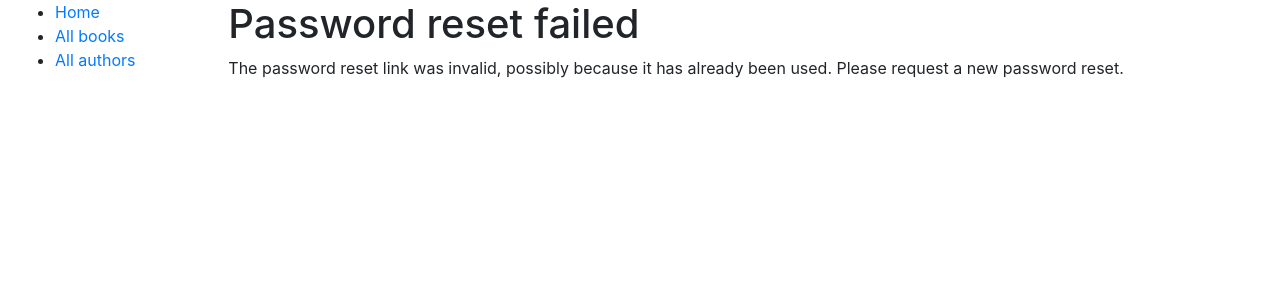
After one commit to F3lip8/Avalia-o-Bimestral, a Django app: template Biblioteca/catalog/templates/registration/password_reset_confirm.html in a window 1280 px wide. The commit adds this page. Shown: the top 300 px of the page. Run offline with Django 3.2, Linux system fonts and the light colour scheme; the template is opened without the code that fills it, so the values that code supplies are empty; some libraries are stand-ins or nearby versions.

Commit message:
ETAPA 8/ redefinicao de senha concluida

```diff
--- a/Biblioteca/Biblioteca/urls.py
+++ b/Biblioteca/Biblioteca/urls.py
@@ -26,4 +26,5 @@ urlpatterns = [
     path('catalog/', include('catalog.urls')),
     path('', RedirectView.as_view(url='catalog/', permanent=True)),
     path('catalog/', include('catalog.urls')),
+    path('accounts/', include('django.contrib.auth.urls')),
 ] + static(settings.STATIC_URL, document_root=settings.STATIC_ROOT)
--- a/Biblioteca/catalog/models.py
+++ b/Biblioteca/catalog/models.py
@@ -3,6 +3,7 @@ from django.urls import reverse
 from django.db.models import UniqueConstraint
 from django.db.models.functions import Lower
 import uuid
+
 
 # Create your models here.
 class Genre(models.Model):
--- a/Biblioteca/catalog/templates/base_generic.html
+++ b/Biblioteca/catalog/templates/base_generic.html
@@ -25,7 +25,26 @@
             </ul>
           {% endblock %}
         </div>
-        <div class="col-sm-10">{% block content %}{% endblock %}</div>
+        <div class="col-sm-10">{% block content %}{% endblock %}
+        {% block pagination %}
+          {% if is_paginated %}
+              <div class="pagination">
+                  <span class="page-links">
+                      {% if page_obj.has_previous %}
+                          <a href="{{ request.path }}?page={{ page_obj.previous_page_number }}">previous</a>
+                      {% endif %}
+                      <span class="page-current">
+                          Page {{ page_obj.number }} of {{ page_obj.paginator.num_pages }}.
+                      </span>
+                      {% if page_obj.has_next %}
+                          <a href="{{ request.path }}?page={{ page_obj.next_page_number }}">next</a>
+                      {% endif %}
+                  </span>
+              </div>
+          {% endif %}
+        {% endblock %}</div>
+
+
       </div>
     </div>
   </body>
--- a/Biblioteca/catalog/templates/index.html
+++ b/Biblioteca/catalog/templates/index.html
@@ -14,4 +14,7 @@
     <li><strong>Copies available:</strong> {{ num_instances_available }}</li>
     <li><strong>Authors:</strong> {{ num_authors }}</li>
   </ul>
+  <p>
+    You have visited this page {{ num_visits }} time{{ num_visits|pluralize }}.
+  </p>
 {% endblock %}
--- /dev/null
+++ b/Biblioteca/catalog/templates/registration/logged_out.html
@@ -0,0 +1,6 @@
+{% extends "base_generic.html" %}
+
+{% block content %}
+  <p>Logged out!</p>
+  <a href="{% url 'login'%}">Click here to login again.</a>
+{% endblock %}
--- /dev/null
+++ b/Biblioteca/catalog/templates/registration/password_reset_complete.html
@@ -0,0 +1,6 @@
+{% extends "base_generic.html" %}
+
+{% block content %}
+  <h1>The password has been changed!</h1>
+  <p><a href="{% url 'login' %}">log in again?</a></p>
+{% endblock %}
--- /dev/null
+++ b/Biblioteca/catalog/templates/registration/password_reset_confirm.html
@@ -0,0 +1,29 @@
+{% extends "base_generic.html" %}
+
+{% block content %}
+    {% if validlink %}
+        <p>Please enter (and confirm) your new password.</p>
+        <form action="" method="post">
+        {% csrf_token %}
+            <table>
+                <tr>
+                    <td>{{ form.new_password1.errors }}
+                        <label for="id_new_password1">New password:</label></td>
+                    <td>{{ form.new_password1 }}</td>
+                </tr>
+                <tr>
+                    <td>{{ form.new_password2.errors }}
+                        <label for="id_new_password2">Confirm password:</label></td>
+                    <td>{{ form.new_password2 }}</td>
+                </tr>
+                <tr>
+                    <td></td>
+                    <td><input type="submit" value="Change my password"></td>
+                </tr>
+            </table>
+        </form>
+    {% else %}
+        <h1>Password reset failed</h1>
+        <p>The password reset link was invalid, possibly because it has already been used. Please request a new password reset.</p>
+    {% endif %}
+{% endblock %}
--- /dev/null
+++ b/Biblioteca/catalog/templates/registration/password_reset_done.html
@@ -0,0 +1,5 @@
+{% extends "base_generic.html" %}
+
+{% block content %}
+  <p>We've emailed you instructions for setting your password. If they haven't arrived in a few minutes, check your spam folder.</p>
+{% endblock %}
--- /dev/null
+++ b/Biblioteca/catalog/templates/registration/password_reset_email.html
@@ -0,0 +1,2 @@
+Someone asked for password reset for email {{ email }}. Follow the link below:
+{{ protocol }}://{{ domain }}{% url 'password_reset_confirm' uidb64=uid token=token %}
--- a/Biblioteca/catalog/views.py
+++ b/Biblioteca/catalog/views.py
@@ -16,11 +16,15 @@ def index(request):
     # The 'all()' is implied by default.
     num_authors = Author.objects.count()
 
+    num_visits = request.session.get('num_visits', 0)
+    request.session['num_visits'] = num_visits + 1
+
     context = {
         'num_books': num_books,
         'num_instances': num_instances,
         'num_instances_available': num_instances_available,
         'num_authors': num_authors,
+        'num_visits': num_visits,
     }
 
     # Render the HTML template index.html with the data in the context variable
@@ -31,6 +35,6 @@ from django.views import generic
 
 class BookListView(generic.ListView):
     model = Book
-    paginate_by = 10
+    paginate_by = 2
 class BookDetailView(generic.DetailView):
     model = Book
```
Also changed, not shown: Biblioteca/Biblioteca/settings.py (+4 -3 lines), Biblioteca/catalog/templates/registration/login.html (added, +37 -0 lines), Biblioteca/catalog/templates/registration/password_reset_form.html (added, +12 -0 lines), Biblioteca/db.sqlite3.
